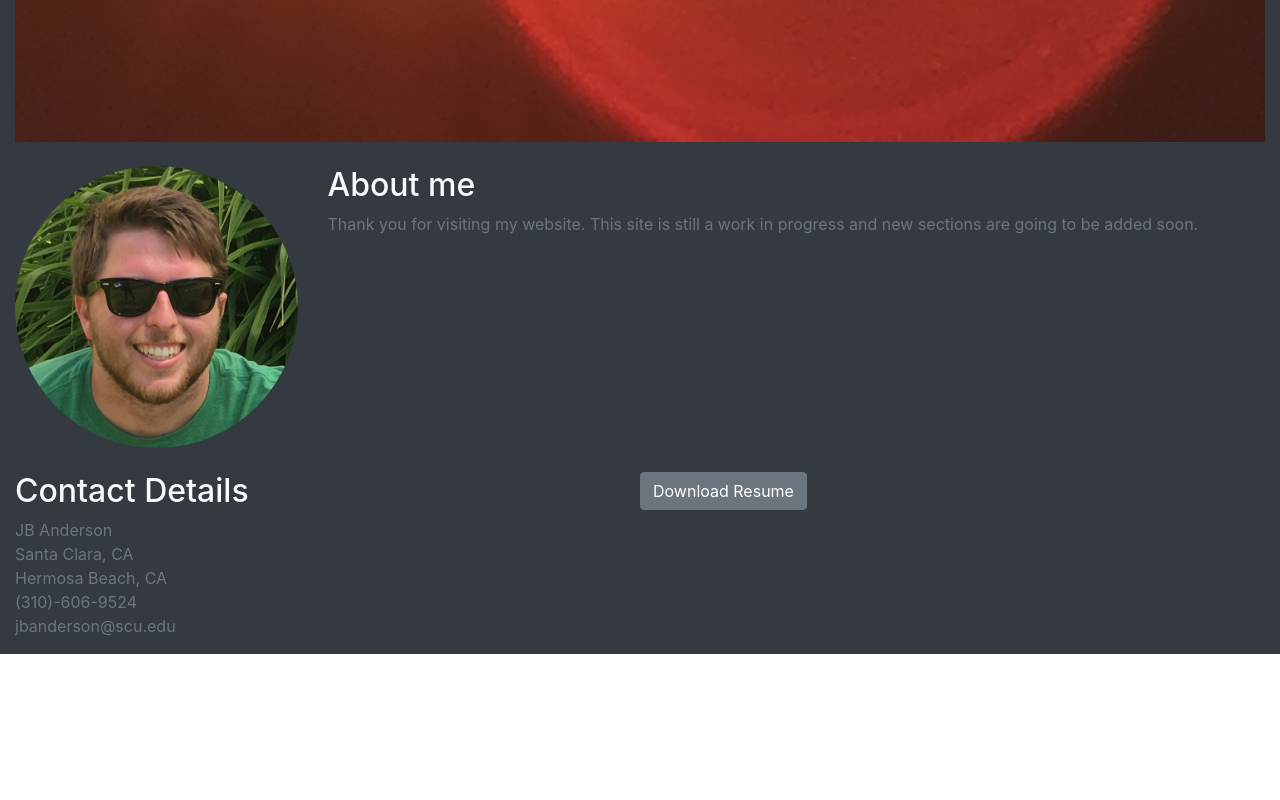
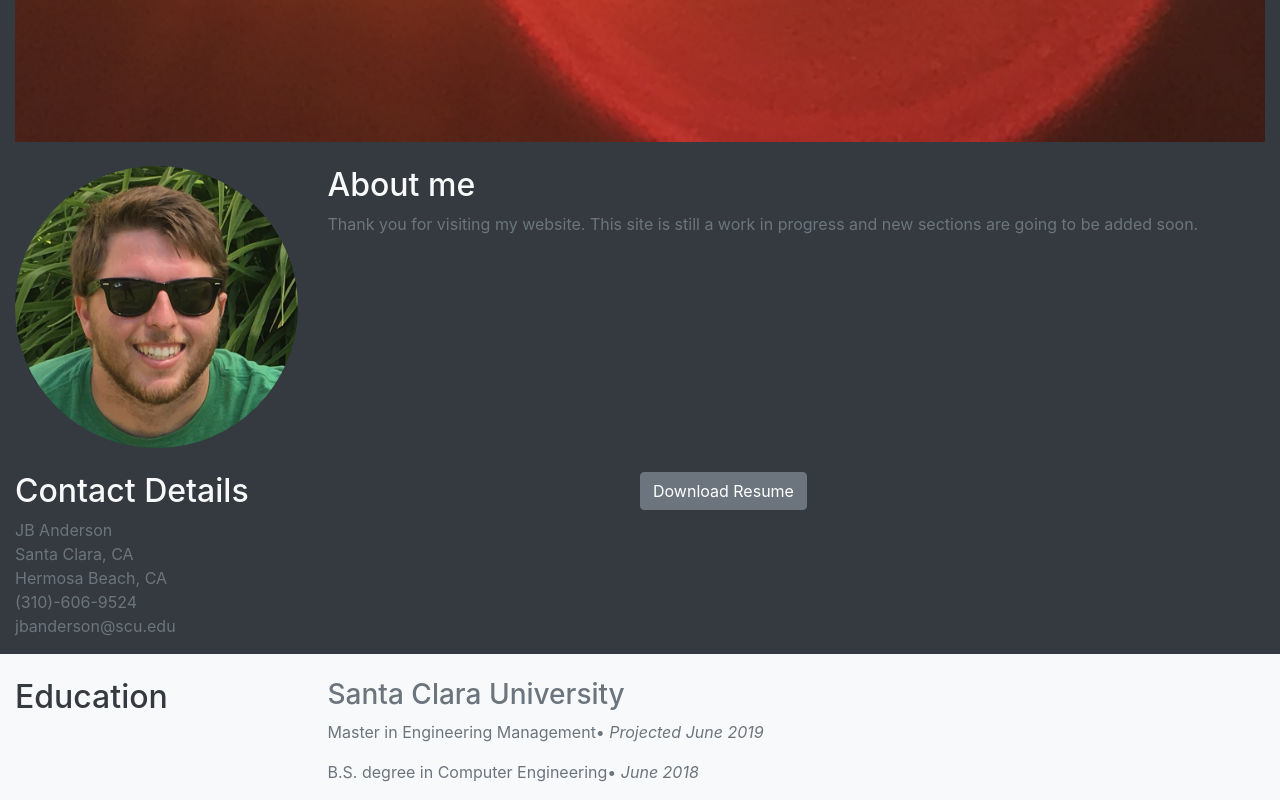
Before and after one commit to JBAnderson5/website, a plain HTML site: page pages/index.html in a window 1280 px wide. Shown: the part 796-1596 px from the top of the page. Before the commit the page ends 1450 px from the top, so only its background shows below. Drawn offline with nearby package versions, Linux system fonts and the light colour scheme.

Commit message:
I started the Education section

```diff
--- a/pages/index.html
+++ b/pages/index.html
@@ -58,8 +58,8 @@ var email="jbanderson@scu.edu";
           <ul id="nav" class="navbar-nav">
               <li class="nav-item"><a class="nav-link" href="#home">Home</a></li>
               <li class="nav-item"><a class="nav-link" href="#about">About</a></li>
+              <li class="nav-item"><a class="nav-link" href="#education">Education</a></li>
               <!--TODO: implement other sections
-              <li class="nav-item"><a class="nav-link" href="#education">Education</a></li>
               <li class="nav-item"><a class="nav-link" href="#projects">Projects</a></li>
               <li class="nav-item"><a class="nav-link" href="#organizations">Organizations</a></li>
               <li class="nav-item"><a class="nav-link" href="#contact">Contact</a></li>
@@ -152,7 +152,26 @@ var email="jbanderson@scu.edu";
 
     </section>
 
+    <section id="education" class="bg-light text-muted">
+      <br>
+      <div class="row container-fluid">
+        <div class="col-3">
+          <h2 class="text-dark">Education</h2>
+        </div>
+        <div class="col-9">
+          <h3>Santa Clara University</h3>
+            <p class="info">Master in Engineering Management<span>&bull;</span> <em class="date">Projected June 2019</em></p>
+            <p class="info">B.S. degree in Computer Engineering<span>&bull;</span> <em class="date">June 2018</em></p>
 
+            <p>
+
+            </p>
+
+        </div>
+
+      </div>
+
+    </section>
 
 
   </body>
```
